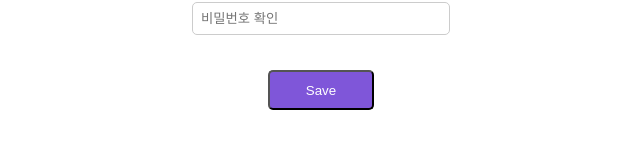
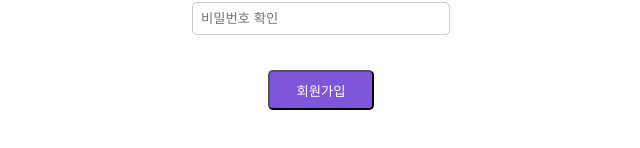
Before and after one commit to E-Un-Da/Eunda-FE, a React (Create React App) app: page /signup in a window 1280 px wide. Shown: the part 492-640 px from the top of the page, without its empty margins (319-959 px from the left). Built offline with nearby package versions, Linux system fonts and the light colour scheme.

Commit message:
api 요청 후 에러 발생 시 출력하는 기능 추가

```diff
--- a/src/pages/SignIn.js
+++ b/src/pages/SignIn.js
@@ -1,41 +1,64 @@
-import { useNavigate } from "react-router-dom";
+import { useState } from 'react';
+import { useNavigate, Link } from 'react-router-dom';
 import axios from 'axios';
+import styled from 'styled-components';
 import PuppleButton from '../components/PuppleButton';
-import WhiteButton from '../components/WhiteButton';
+
 import InputField from '../components/Input';
 import Container from '../components/Container';
 import useInput from '../hooks/useInput';
 import Title from '../components/Title';
 import FormContainer from '../components/FormContainer';
 
+const WhiteButton = styled(Link)`
+  display: block;
+  cursor: pointer;
+  border: 1px solid #000;
+  border-radius: 5px;
+  text-align: center;
+  width: 11%;
+  height: 40px;
+  margin: 0px auto;
+  background-color: #fff;
+  color: #000;
+  text-decoration: none;
+  line-height: 40px;
+  font-size: 13px;
+`;
 
 const SignIn = () => {
   const history = useNavigate();
   const [email, setEmail] = useInput('');
   const [password, setPassword] = useInput('');
+  const [error, setError] = useState('');
 
   const handleSubmit = async (e) => {
     e.preventDefault();
 
     try {
-      const response = await axios.post('http://localhost:8080/signin', {
-        email: email,
-        password: password,
-      }, {
-        withCredentials: true, // 추가해줘야 애플리케이션 쿠키에 저장된다.
-      });
+      const response = await axios.post(
+        'http://localhost:8080/signin',
+        {
+          email: email,
+          password: password,
+        },
+        {
+          withCredentials: true, // 추가해줘야 애플리케이션 쿠키에 저장된다.
+        }
+      );
 
       console.log(response.data);
       history('/');
-
-    } catch (err) {
-      console.log(err);
+    } catch (error) {
+      setError(error.response.data.message);
+      console.log(error);
     }
   };
 
   return (
     <Container>
       <Title>로그인</Title>
+      {error && <p style={{ color: 'red' }}>{error}</p>}
       <FormContainer onSubmit={handleSubmit}>
         <InputField
           label='이메일'
@@ -53,7 +76,7 @@ const SignIn = () => {
         />
 
         <PuppleButton type='submit' value='로그인' />
-        <WhiteButton type='submit' value='회원가입' />
+        <WhiteButton to='/signup'>회원가입</WhiteButton>
       </FormContainer>
     </Container>
   );
--- a/src/pages/SignUp.js
+++ b/src/pages/SignUp.js
@@ -1,4 +1,6 @@
 import React, { useState } from 'react';
+import styled from 'styled-components';
+import { useNavigate } from 'react-router-dom';
 import axios from 'axios';
 import PuppleButton from '../components/PuppleButton';
 import InputField from '../components/Input';
@@ -7,12 +9,65 @@ import useInput from '../hooks/useInput';
 import Title from '../components/Title';
 import FormContainer from '../components/FormContainer';
 
+const ModalButton = styled.button`
+  display: block;
+  cursor: pointer;
+  border-radius: 5px;
+  text-align: center;
+  width: 11%;
+  height: 40px;
+  margin: 5px auto;
+  background-color: #7f56d9;
+  color: #fff;
+`;
+
+const ModalWrapper = styled.div`
+  position: fixed;
+  top: 50%;
+  left: 50%;
+  transform: translate(-50%, -50%);
+  background-color: #fff;
+  padding: 20px;
+  border-radius: 5px;
+  box-shadow: 0px 0px 10px 0px rgba(0, 0, 0, 0.1);
+  z-index: 1000;
+`;
+
+const Backdrop = styled.div`
+  position: fixed;
+  top: 0;
+  left: 0;
+  width: 100%;
+  height: 100%;
+  background-color: rgba(0, 0, 0, 0.5);
+  z-index: 500;
+`;
+
+const ModalContent = styled.div`
+  text-align: center;
+`;
+
+const CloseButton = styled.button`
+  display: block;
+  cursor: pointer;
+  border: 1px solid #000;
+  border-radius: 5px;
+  text-align: center;
+  width: 20%;
+  height: 30px;
+  margin: 0px auto;
+  margin-top: 10px;
+  background-color: #fff;
+  color: #000;
+`;
 
 const SignUp = () => {
+  const navigate = useNavigate();
   const [email, setEmail] = useInput('');
   const [nickname, setNickname] = useInput('');
   const [password, setPassword] = useInput('');
   const [password2, setPassword2] = useInput('');
+  const [isSignUpSuccess, setIsSignUpSuccess] = useState(false);
   const [error, setError] = useState('');
 
   const handleSubmit = async (e) => {
@@ -27,16 +82,38 @@ const SignUp = () => {
       });
 
       console.log(response.data);
+      setIsSignUpSuccess(true);
     } catch (err) {
       console.log(err);
-      setError(err.response.data);
+      setError(err.response.data.message);
     }
+  };
+
+  const SignUpSuccessModal = ({ closeModal }) => {
+    return (
+      <Backdrop onClick={closeModal}>
+        <ModalWrapper onClick={(e) => e.stopPropagation()}>
+          <ModalContent>
+            <h2>회원가입 성공</h2>
+            <p>회원가입이 성공적으로 완료되었습니다!</p>
+            <p>이메일을 인증한 후 로그인 해주세요!</p>
+            <CloseButton onClick={closeModal}>닫기</CloseButton>
+          </ModalContent>
+        </ModalWrapper>
+      </Backdrop>
+    );
+  };
+
+  const closeModal = () => {
+    setIsSignUpSuccess(false);
+    navigate('/signin');
   };
 
   return (
     <Container>
       <Title>회원가입</Title>
       {error && <p style={{ color: 'red' }}>{error}</p>}
+      {isSignUpSuccess && <SignUpSuccessModal closeModal={closeModal} />}
       <FormContainer onSubmit={handleSubmit}>
         <InputField
           label='이메일'
@@ -67,7 +144,7 @@ const SignUp = () => {
           onChange={setPassword2}
         />
 
-        <PuppleButton type='submit' value='Save' />
+        <ModalButton type='submit'>회원가입</ModalButton>
       </FormContainer>
     </Container>
   );
--- a/src/pages/StudyDetail.js
+++ b/src/pages/StudyDetail.js
@@ -8,6 +8,8 @@ import { useParams } from 'react-router-dom';
 import useInput from '../hooks/useInput';
 import TextareaField from '../components/Textarea';
 import ModalInput from '../components/ModalInput';
+
+axios.defaults.withCredentials = true;
 
 const CardContainer = styled.div`
   display: flex;
@@ -144,102 +146,13 @@ const BottomButton = styled.button`
   }
 `;
 
-const Modal = ({ closeModal }) => {
-  const { id } = useParams();
-  const [title, setTitle] = useInput('');
-  const [contents, setContents] = useInput('');
-
-  const handleCreateCard = async () => {
-    try {
-      const response = await axios.post(
-        `http://localhost:8080/studies/${id}/cards`,
-        {
-          title,
-          contents,
-        }
-      );
-
-      console.log('카드 생성 성공:', response.data);
-
-      closeModal();
-
-      window.location.reload();
-    } catch (error) {
-      console.error('카드 생성 실패:', error);
-    }
-  };
-  return (
-    <Backdrop onClick={closeModal}>
-      <ModalWrapper onClick={(e) => e.stopPropagation()}>
-        <ModalTitle>카드 생성</ModalTitle>
-        <ModalInput
-          label='카드 제목'
-          type='text'
-          placeholder='카드 제목'
-          value={title}
-          onChange={setTitle}
-        />
-        <TextareaField
-          label='스터디 내용'
-          value={contents}
-          onChange={setContents}
-        />
-        <Button onClick={handleCreateCard}>카드 생성</Button>
-      </ModalWrapper>
-    </Backdrop>
-  );
-};
-
-
-const InviteModal = ({ closeModal }) => {
-    const { id } = useParams();
-    const [email, setEmail] = useInput('');
-
-    const handleInviteMember = async () => {
-      try {
-        const response = await axios.post(
-          `http://localhost:8080/studies/${id}/invites`,
-          {
-            email
-          }
-        );
-
-        console.log('멤버 초대 성공:', response.data);
-
-        closeModal();
-
-        window.location.reload();
-      } catch (error) {
-        console.error('멤버 초대 실패:', error);
-      }
-    };
-    return (
-      <Backdrop onClick={closeModal}>
-        <ModalWrapper onClick={(e) => e.stopPropagation()}>
-          <ModalTitle>멤버 초대</ModalTitle>
-          <ModalInput
-            label='초대할 멤버의 이메일'
-            type='email'
-            placeholder='초대할 멤버의 이메일'
-            value={email}
-            onChange={setEmail}
-          />
-          <Button onClick={handleInviteMember}>멤버 초대</Button>
-        </ModalWrapper>
-      </Backdrop>
-    );
-  };
-
-
-
-axios.defaults.withCredentials = true;
-
 const StudyDetail = () => {
   const { id } = useParams();
   const [study, setStudy] = useState(null);
   const [cardDetails, setCardDetails] = useState([]);
   const [isModalOpen, setIsModalOpen] = useState(false);
   const [isInviteModalOpen, setIsInviteModalOpen] = useState(false);
+  const [error, setError] = useState('');
 
   const openModal = () => {
     setIsModalOpen(true);
@@ -265,6 +178,7 @@ const StudyDetail = () => {
         setCardDetails(response.data.cardDetails);
       } catch (error) {
         console.error(error);
+        setError(error.response.data.message);
       }
     };
 
@@ -275,7 +189,6 @@ const StudyDetail = () => {
     width: 100%;
     height: 100%;
   `;
-
 
   // 컬럼별로 카드 렌더링
   const renderCardsByStatus = (status) => {
@@ -333,7 +246,92 @@ const StudyDetail = () => {
     );
   };
 
+  const Modal = ({ closeModal }) => {
+    const { id } = useParams();
+    const [title, setTitle] = useInput('');
+    const [contents, setContents] = useInput('');
 
+    const handleCreateCard = async () => {
+      try {
+        const response = await axios.post(
+          `http://localhost:8080/studies/${id}/cards`,
+          {
+            title,
+            contents,
+          }
+        );
+
+        console.log('카드 생성 성공:', response.data);
+
+        closeModal();
+
+        window.location.reload();
+      } catch (error) {
+        console.error('카드 생성 실패:', error);
+        setError(error.response.data.message);
+      }
+    };
+    return (
+      <Backdrop onClick={closeModal}>
+        <ModalWrapper onClick={(e) => e.stopPropagation()}>
+          <ModalTitle>카드 생성</ModalTitle>
+          <ModalInput
+            label='카드 제목'
+            type='text'
+            placeholder='카드 제목'
+            value={title}
+            onChange={setTitle}
+          />
+          <TextareaField
+            label='스터디 내용'
+            value={contents}
+            onChange={setContents}
+          />
+          <Button onClick={handleCreateCard}>카드 생성</Button>
+        </ModalWrapper>
+      </Backdrop>
+    );
+  };
+
+  const InviteModal = ({ closeModal }) => {
+    const { id } = useParams();
+    const [email, setEmail] = useInput('');
+
+    const handleInviteMember = async () => {
+      try {
+        const response = await axios.post(
+          `http://localhost:8080/studies/${id}/invites`,
+          {
+            email,
+          }
+        );
+
+        console.log('멤버 초대 성공:', response.data);
+
+        closeModal();
+
+        window.location.reload();
+      } catch (error) {
+        console.error('멤버 초대 실패:', error);
+        setError(error.response.data.message);
+      }
+    };
+    return (
+      <Backdrop onClick={closeModal}>
+        <ModalWrapper onClick={(e) => e.stopPropagation()}>
+          <ModalTitle>멤버 초대</ModalTitle>
+          <ModalInput
+            label='초대할 멤버의 이메일'
+            type='email'
+            placeholder='초대할 멤버의 이메일'
+            value={email}
+            onChange={setEmail}
+          />
+          <Button onClick={handleInviteMember}>멤버 초대</Button>
+        </ModalWrapper>
+      </Backdrop>
+    );
+  };
 
   // 드래그 앤 드롭
 
@@ -382,12 +380,11 @@ const StudyDetail = () => {
     } catch (error) {
       // 오류 처리
       console.error(error);
+      setError(error.response.data.message);
       // 실패 시 롤백
       setCardDetails(cardDetails);
     }
   };
-
-
 
   // 모집 상태 변경
   const handleStatusChange = async () => {
@@ -398,13 +395,14 @@ const StudyDetail = () => {
       console.log('상태 변경 요청 성공:', response.data);
     } catch (error) {
       console.error('상태 변경 요청 실패:', error);
-
+      setError(error.response.data.message);
     }
   };
 
   return (
     <Container>
       <Title>{study && study.title}</Title>
+      {error && <p style={{ color: 'red' }}>{error}</p>}
       <ModalButton onClick={openModal}>카드 생성</ModalButton>
       {isModalOpen && <Modal closeModal={closeModal} />}
       <DragDropContext onDragEnd={handleDragEnd}>
```
Also changed, not shown: src/pages/Studies.js (line endings or trailing spaces), 1 other file (tests, documents, lock files or other folders).
